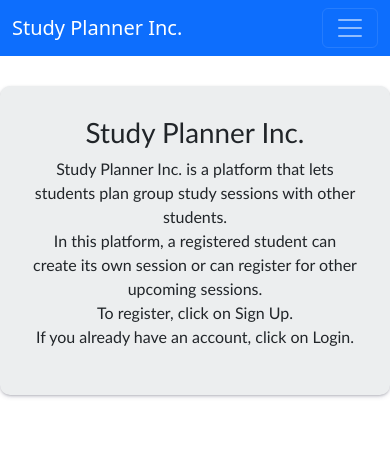
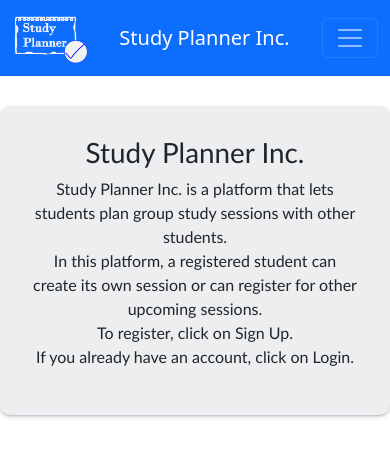
Before and after one commit to Aditya61101/Group-Study, a Next.js app: page / in a window 390 px wide. Shown: the top 456 px of the page. Built offline with nearby package versions, Linux system fonts and the light colour scheme; no server answers.

Commit message:
fixed navbar logo and responsivenes

```diff
--- a/src/components/Navbar.js
+++ b/src/components/Navbar.js
@@ -14,6 +14,14 @@ const Navigation = () => {
   return (
     <Navbar bg="primary" expand="xl" variant="dark">
       <Container>
+      <Link className="navbar-brand" href="/">
+        <img
+              src="/logo.png"
+              alt="nav-logo"
+              style={{height:50, width:75}}
+            />
+
+        </Link>
         <Link className="navbar-brand" href="/">
           Study Planner Inc.
         </Link>
--- a/src/pages/index.js
+++ b/src/pages/index.js
@@ -8,7 +8,7 @@ export default function Home() {
         <title>Group Study App</title>
         <meta name="description" content="A study app where people can come and join or create any study session!" />
         <meta name="viewport" content="width=device-width, initial-scale=1" />
-        <link rel="icon" href="/group_study.ico" />
+        <link rel="icon" href="/logo.ico" />
       </Head>
       <HomePage />
     </>
```
Also changed, not shown: public/logo.png (added), 1 other file (tests, documents, lock files or other folders).
